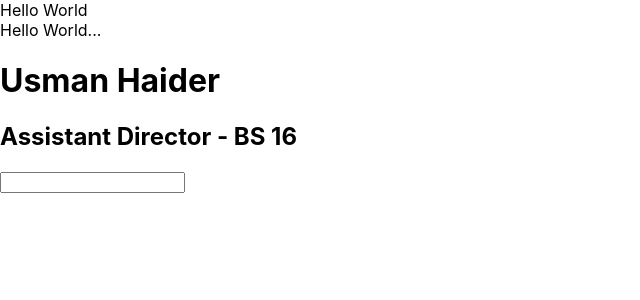
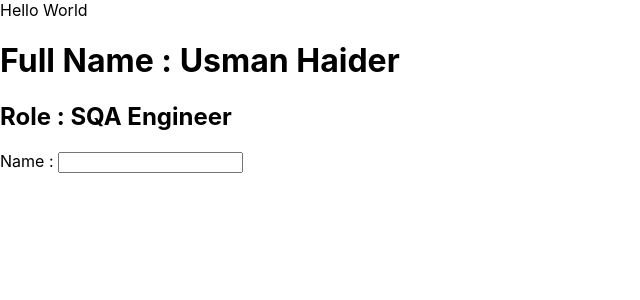
Before and after one commit to chusmanhaider/c3-reactapp, a React (Create React App) app: page / in a window 1280 px wide. Shown: the top 300 px of the page, without its empty margins (0-640 px from the left). Built offline with nearby package versions, Linux system fonts and the light colour scheme.

Commit message:
New Practice

```diff
--- a/package.json
+++ b/package.json
@@ -39,5 +39,4 @@
       "last 1 safari version"
     ]
   }
-
 }
--- a/src/components/Form.js
+++ b/src/components/Form.js
@@ -1,12 +1,15 @@
+import GetUserInfo from "./GetUserInfo";
+
 function Form(data) {
     return (
       <div className="App">
         <header className="App-headerTwo">
-          <h1>Usman Haider</h1>
-          <h2>Assistant Director - BS 16</h2>
+          <h1>Full Name : {data.name}</h1>
+          <h2>Role : {data.role}</h2>
         </header>
         <div>
-          <input type="text" class="form-control"></input>
+          <GetUserInfo></GetUserInfo>
+
         </div>
       </div>
     );
--- /dev/null
+++ b/src/components/GetUserInfo.js
@@ -0,0 +1,10 @@
+function GetUserInfo(){
+    return(
+        <div className="InnerForm">
+            <form>
+                <label>Name : </label><input type="text" class="form-control"></input>
+            </form>
+        </div>
+    );
+}
+export default GetUserInfo;
--- a/src/index.js
+++ b/src/index.js
@@ -11,14 +11,9 @@ ReactDOM.render(
     document.getElementById('root')
 
 );
+
 ReactDOM.render(
-
-    React.createElement('div',{className:'clsOne'},"Hello World..."),
-    document.getElementById('root1')
-
-);
-ReactDOM.render(
-    <Form/>,
+    <Form name="Usman Haider" role="SQA Engineer"/>,
     document.getElementById('root2')
 );
 
```
Also changed, not shown: 2 other files (tests, documents, lock files or other folders).
